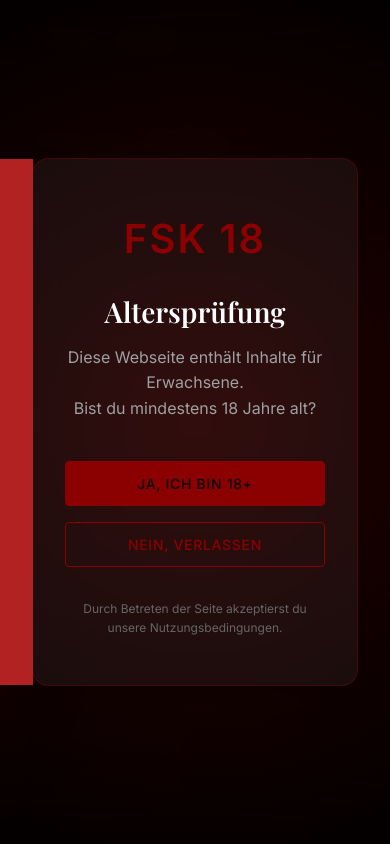
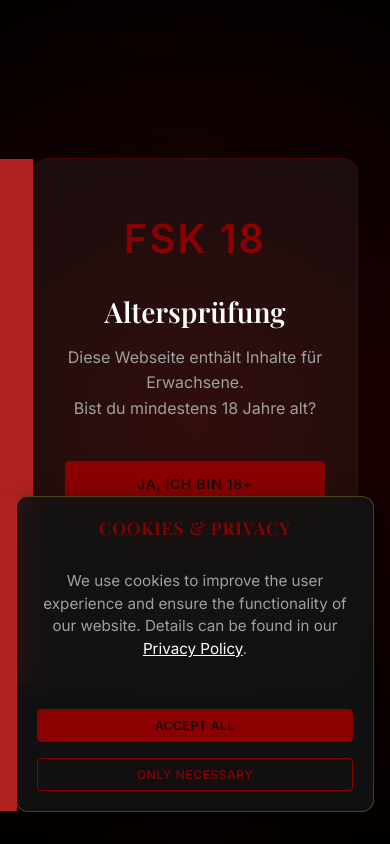
Before and after one commit to testaweise-cpu/relax, a React (Vite) app: page /datenschutz in a window 390 px wide. Shown: the top 844 px of the page. Built offline with nearby package versions, Linux system fonts and the light colour scheme; a web font is replaced by a local one.

Commit message:
Enhance privacy policy for DSGVO compliance and add premium cookie consent banner

```diff
--- a/src/components/CookieBanner.css
+++ b/src/components/CookieBanner.css
@@ -1,13 +1,23 @@
+.cookie-banner-wrapper {
+    position: fixed;
+    bottom: 2rem;
+    left: 0;
+    right: 0;
+    z-index: 10000;
+    padding: 0 1rem;
+    pointer-events: none;
+}
+
 .cookie-banner {
-    position: fixed;
-    bottom: 20px;
-    left: 20px;
-    right: 20px;
-    z-index: 1000;
-    padding: 1rem 1.5rem;
-    max-width: 1000px;
+    pointer-events: auto;
+    max-width: 800px;
     margin: 0 auto;
-    border: 1px solid rgba(255, 255, 255, 0.05);
+    padding: 1.5rem 2rem;
+    border-radius: 12px;
+    background: rgba(18, 18, 18, 0.9);
+    backdrop-filter: blur(12px);
+    border: 1px solid rgba(212, 175, 55, 0.3);
+    box-shadow: 0 10px 30px rgba(0, 0, 0, 0.5);
 }
 
 .cookie-content {
@@ -18,28 +28,40 @@
     gap: 1.5rem;
 }
 
+.cookie-content h3 {
+    margin: 0 0 0.5rem 0;
+    font-size: 1.1rem;
+    color: var(--color-dark-accent);
+    letter-spacing: 0.05em;
+    text-transform: uppercase;
+}
+
 .cookie-content p {
-    margin: 0;
-    font-size: 0.9rem;
-    color: #ccc;
-    flex: 1;
-    min-width: 250px;
+    margin: 0 0 1.5rem 0;
+    font-size: 0.95rem;
+    color: #a0a0a0;
+    line-height: 1.5;
 }
 
 .cookie-content a {
+    color: #fff;
+    text-decoration: underline;
+    transition: color 0.2s;
+}
+
+.cookie-content a:hover {
     color: var(--color-dark-accent);
-    text-decoration: underline;
 }
 
 .cookie-actions {
     display: flex;
-    gap: 0.75rem;
+    gap: 1rem;
 }
 
 @keyframes fadeInUp {
     from {
         opacity: 0;
-        transform: translateY(20px);
+        transform: translateY(30px);
     }
 
     to {
@@ -49,17 +71,26 @@
 }
 
 .animate-fade-in-up {
-    animation: fadeInUp 0.5s ease-out forwards;
+    animation: fadeInUp 0.6s cubic-bezier(0.16, 1, 0.3, 1) forwards;
 }
 
 @media (max-width: 600px) {
+    .cookie-banner {
+        padding: 1.25rem;
+    }
+
     .cookie-content {
         flex-direction: column;
         text-align: center;
     }
 
     .cookie-actions {
+        flex-direction: column;
         width: 100%;
         justify-content: center;
     }
+
+    .cookie-actions button {
+        width: 100%;
+    }
 }
--- a/src/components/CookieBanner.jsx
+++ b/src/components/CookieBanner.jsx
@@ -1,8 +1,10 @@
 import React, { useState, useEffect } from 'react';
 import { Link } from 'react-router-dom';
+import { useTranslation } from 'react-i18next';
 import './CookieBanner.css';
 
 const CookieBanner = () => {
+    const { t } = useTranslation();
     const [isVisible, setIsVisible] = useState(false);
 
     useEffect(() => {
@@ -13,27 +15,30 @@ const CookieBanner = () => {
         }
     }, []);
 
-    const handleAccept = () => {
-        localStorage.setItem('relax_lounge_cookies', 'accepted');
+    const handleAccept = (type) => {
+        localStorage.setItem('relax_lounge_cookies', type);
         setIsVisible(false);
     };
 
     if (!isVisible) return null;
 
     return (
+        <div className="cookie-banner-wrapper">
             <div className="cookie-banner glass-panel animate-fade-in-up">
                 <div className="cookie-content">
+                    <h3>Cookies & Privacy</h3>
                     <p>
-                    Wir verwenden Cookies, um die Nutzererfahrung zu verbessern.
-                    Details finden Sie in unserer <Link to="/datenschutz">Datenschutzerklärung</Link>.
+                        {t('cookie.text')} {t('cookie.privacy_link')}{' '}
+                        <Link to="/datenschutz">{t('datenschutz.title')}</Link>.
                     </p>
                     <div className="cookie-actions">
-                    <button onClick={handleAccept} className="btn btn-primary btn-sm">
-                        Akzeptieren
+                        <button onClick={() => handleAccept('all')} className="btn btn-primary btn-sm">
+                            {t('cookie.accept')}
                         </button>
-                    <button onClick={handleAccept} className="btn btn-outline btn-sm">
-                        Nur Notwendige
+                        <button onClick={() => handleAccept('necessary')} className="btn btn-outline btn-sm">
+                            {t('cookie.necessary')}
                         </button>
+                    </div>
                 </div>
             </div>
         </div>
--- a/src/i18n.js
+++ b/src/i18n.js
@@ -112,21 +112,34 @@ const resources = {
                 "title": "Datenschutzerklärung",
                 "glance": "1. Datenschutz auf einen Blick",
                 "general_notes": "Allgemeine Hinweise",
-                "p_glance": "Die folgenden Hinweise geben einen einfachen Überblick darüber, was mit Ihren personenbezogenen Daten passiert, wenn Sie diese Website besuchen. Personenbezogene Daten sind alle Daten, mit denen Sie persönlich identifiziert werden können.",
+                "p_glance": "Die folgenden Hinweise geben einen einfachen Überblick darüber, was mit Ihren personenbezogenen Daten passiert, wenn Sie diese Website besuchen. Personenbezogene Daten sind alle Daten, mit denen Sie persönlich identifiziert werden können. Ausführliche Informationen zum Thema Datenschutz entnehmen Sie unserer unter diesem Text aufgeführten Datenschutzerklärung.",
                 "collection": "2. Datenerfassung auf dieser Website",
                 "who_responsible": "Wer ist verantwortlich für die Datenerfassung auf dieser Website?",
-                "p_responsible": "Die Datenverarbeitung auf dieser Website erfolgt durch den Websitebetreiber. Dessen Kontaktdaten können Sie dem folgenden Abschnitt „Hinweis zur Verantwortlichen Stelle“ entnehmen.",
+                "p_responsible": "Die Datenverarbeitung auf dieser Website erfolgt durch den Websitebetreiber. Dessen Kontaktdaten können Sie dem Abschnitt „Hinweis zur Verantwortlichen Stelle“ in dieser Datenschutzerklärung entnehmen.",
                 "responsible_notice": "Hinweis zur Verantwortlichen Stelle",
                 "responsible_entity": "Die verantwortliche Stelle für die Datenverarbeitung auf dieser Website ist:",
                 "how_collect": "Wie erfassen wir Ihre Daten?",
-                "p_how_collect": "Ihre Daten werden zum einen dadurch erhoben, dass Sie uns diese mitteilen. Hierbei kann es sich z. B. um Daten handeln, die Sie in ein Kontaktformular eingeben. Andere Daten werden automatisch oder nach Ihrer Einwilligung beim Besuch der Website durch unsere IT-Systeme erfasst.",
+                "p_how_collect": "Ihre Daten werden zum einen dadurch erhoben, dass Sie uns diese mitteilen. Hierbei kann es sich z. B. um Daten handeln, die Sie in ein Kontaktformular eingeben. Andere Daten werden automatisch oder nach Ihrer Einwilligung beim Besuch der Website durch unsere IT-Systeme erfasst. Das sind vor allem technische Daten (z. B. Internetbrowser, Betriebssystem oder Uhrzeit des Seitenaufrufs).",
                 "what_use": "Wofür nutzen wir Ihre Daten?",
                 "p_what_use": "Ein Teil der Daten wird erhoben, um eine fehlerfreie Bereitstellung der Website zu gewährleisten. Andere Daten können zur Analyse Ihres Nutzerverhaltens verwendet werden.",
-                "cookies": "3. Cookies",
-                "p_cookies": "Unsere Internetseiten verwenden so genannte „Cookies“. Cookies sind kleine Textdateien und richten auf Ihrem Endgerät keinen Schaden an. Sie werden entweder vorübergehend für die Dauer einer Sitzung (Session-Cookies) oder dauerhaft (permanente Cookies) auf Ihrem Endgerät gespeichert.",
-                "analysis": "4. Analyse-Tools und Tools von Drittanbietern",
-                "p_analysis": "Wir nutzen die Noble Atlas Sync API zur Darstellung von Sedcards. Hierbei können technisch notwendige Daten an den Anbieter übertragen werden, um die korrekte Anzeige der Profile zu ermöglichen.",
-                "template_notice": "Hinweis: Dies ist eine Vorlage. Bitte lassen Sie diese Datenschutzerklärung durch einen Fachanwalt prüfen und vervollständigen."
+                "rights": "Welche Rechte haben Sie bezüglich Ihrer Daten?",
+                "p_rights": "Sie haben jederzeit das Recht, unentgeltlich Auskunft über Herkunft, Empfänger und Zweck Ihrer gespeicherten personenbezogenen Daten zu erhalten. Sie haben außerdem ein Recht, die Berichtigung oder Löschung dieser Daten zu verlangen. Wenn Sie eine Einwilligung zur Datenverarbeitung erteilt haben, können Sie diese Einwilligung jederzeit für die Zukunft widerrufen. Außerdem haben Sie das Recht, unter bestimmten Umständen die Einschränkung der Verarbeitung Ihrer personenbezogenen Daten zu verlangen. Des Weiteren steht Ihnen ein Beschwerderecht bei der zuständigen Aufsichtsbehörde zu.",
+                "hosting": "3. Hosting",
+                "hosting_railway": "Wir hosten unsere Website bei Railway. Anbieter ist die Railway Corp. Wenn Sie unsere Website besuchen, werden verschiedene Logfiles inkl. Ihrer IP-Adressen erfasst.",
+                "encryption": "4. SSL- bzw. TLS-Verschlüsselung",
+                "p_encryption": "Diese Seite nutzt aus Sicherheitsgründen und zum Schutz der Übertragung vertraulicher Inhalte, wie zum Beispiel Bestellungen oder Anfragen, die Sie an uns als Seitenbetreiber senden, eine SSL- bzw. TLS-Verschlüsselung. Eine verschlüsselte Verbindung erkennen Sie daran, dass die Adresszeile des Browsers von „http://“ auf „https://“ wechselt und an dem Schloss-Symbol in Ihrer Browserzeile.",
+                "cookies": "5. Cookies",
+                "p_cookies": "Unsere Internetseiten verwenden so genannte „Cookies“. Cookies sind kleine Textdateien und richten auf Ihrem Endgerät keinen Schaden an. Sie werden entweder vorübergehend für die Dauer einer Sitzung (Session-Cookies) oder dauerhaft (permanente Cookies) auf Ihrem Endgerät gespeichert. Cookies dienen dazu, unser Angebot nutzerfreundlicher, effektiver und sicherer zu machen.",
+                "analysis": "6. Analyse-Tools und Tools von Drittanbietern",
+                "p_analysis": "Wir nutzen die Noble Atlas Sync API zur Darstellung von Sedcards. Hierbei werden technisch notwendige Daten an den Anbieter übertragen, um die Profile anzuzeigen. Weitere Informationen finden Sie in der Datenschutzerklärung des Anbieters.",
+                "template_notice": "Hinweis: Diese Datenschutzerklärung dient der Information. Für eine rechtssichere Beratung wenden Sie sich bitte an einen Fachanwalt."
+            },
+            "cookie": {
+                "text": "Wir verwenden Cookies, um die Nutzererfahrung zu verbessern und die Funktionalität unserer Website zu gewährleisten.",
+                "privacy_link": "Details finden Sie in unserer",
+                "accept": "Alle akzeptieren",
+                "necessary": "Nur notwendige",
+                "settings": "Einstellungen"
             }
         }
     },
@@ -238,21 +251,34 @@ const resources = {
                 "title": "Privacy Policy",
                 "glance": "1. Privacy at a Glance",
                 "general_notes": "General Information",
-                "p_glance": "The following information provides a simple overview of what happens to your personal data when you visit this website. Personal data is any data with which you can be personally identified.",
+                "p_glance": "The following information provides a simple overview of what happens to your personal data when you visit this website. Personal data is any data with which you can be personally identified. You can find detailed information on the subject of data protection in our privacy policy listed below this text.",
                 "collection": "2. Data Collection on this Website",
                 "who_responsible": "Who is responsible for the data collection on this website?",
-                "p_responsible": "Data processing on this website is carried out by the website operator. You can find their contact details in the following section \"Information on the Responsible Body\".",
+                "p_responsible": "Data processing on this website is carried out by the website operator. You can find their contact details in the section \"Information on the Responsible Body\" in this privacy policy.",
                 "responsible_notice": "Information on the Responsible Body",
                 "responsible_entity": "The responsible body for data processing on this website is:",
                 "how_collect": "How do we collect your data?",
-                "p_how_collect": "Your data is collected on the one hand by the fact that you provide it to us. This can be, for example, data that you enter into a contact form. Other data is collected automatically or with your consent when you visit the website through our IT systems.",
+                "p_how_collect": "Your data is collected on the one hand by the fact that you provide it to us. This can be, for example, data that you enter into a contact form. Other data is collected automatically or with your consent when you visit the website through our IT systems. This is primarily technical data (e.g. internet browser, operating system or time of the page view).",
                 "what_use": "What do we use your data for?",
                 "p_what_use": "Part of the data is collected to ensure that the website is provided without errors. Other data can be used to analyze your user behavior.",
-                "cookies": "3. Cookies",
-                "p_cookies": "Our Internet pages use so-called \"cookies\". Cookies are small text files and do not cause any damage to your end device. They are stored either temporarily for the duration of a session (session cookies) or permanently (permanent cookies) on your end device.",
-                "analysis": "4. Analysis Tools and Tools from Third-Party Providers",
-                "p_analysis": "We use the Noble Atlas Sync API to display sedcards. In this process, technically necessary data can be transferred to the provider to enable the correct display of the profiles.",
-                "template_notice": "Note: This is a template. Please have this privacy policy checked and completed by a specialist lawyer."
+                "rights": "What rights do you have regarding your data?",
+                "p_rights": "You have the right at any time to receive information about the origin, recipient and purpose of your stored personal data free of charge. You also have a right to request the correction or deletion of this data. If you have given your consent to data processing, you can revoke this consent at any time for the future. You also have the right to request that the processing of your personal data be restricted under certain circumstances. Furthermore, you have a right of appeal to the competent supervisory authority.",
+                "hosting": "3. Hosting",
+                "hosting_railway": "We host our website at Railway. The provider is Railway Corp. When you visit our website, various log files including your IP addresses are recorded.",
+                "encryption": "4. SSL or TLS Encryption",
+                "p_encryption": "For security reasons and to protect the transmission of confidential content, such as orders or requests that you send to us as the site operator, this site uses SSL or TLS encryption. You can recognize an encrypted connection by the fact that the address line of the browser changes from \"http://\" to \"https://\" and by the lock symbol in your browser line.",
+                "cookies": "5. Cookies",
+                "p_cookies": "Our internet pages use so-called \"cookies\". Cookies are small text files and do not cause any damage to your end device. They are stored either temporarily for the duration of a session (session cookies) or permanently (permanent cookies) on your end device. Cookies serve to make our offer more user-friendly, effective and secure.",
+                "analysis": "6. Analysis Tools and Third-Party Tools",
+                "p_analysis": "We use the Noble Atlas Sync API to display sedcards. In this process, technically necessary data is transferred to the provider to display the profiles. Further information can be found in the provider's privacy policy.",
+                "template_notice": "Note: This privacy policy is for information purposes. For legally binding advice, please contact a specialist lawyer."
+            },
+            "cookie": {
+                "text": "We use cookies to improve the user experience and ensure the functionality of our website.",
+                "privacy_link": "Details can be found in our",
+                "accept": "Accept all",
+                "necessary": "Only necessary",
+                "settings": "Settings"
             }
         }
     }
--- a/src/pages/Datenschutz.jsx
+++ b/src/pages/Datenschutz.jsx
@@ -13,6 +13,11 @@ const Datenschutz = () => {
                     <h3>{t('datenschutz.general_notes')}</h3>
                     <p>
                         {t('datenschutz.p_glance')}
+                    </p>
+
+                    <h3>{t('datenschutz.rights')}</h3>
+                    <p>
+                        {t('datenschutz.p_rights')}
                     </p>
 
                     <h2>{t('datenschutz.collection')}</h2>
@@ -41,6 +46,16 @@ const Datenschutz = () => {
                         {t('datenschutz.p_what_use')}
                     </p>
 
+                    <h2>{t('datenschutz.hosting')}</h2>
+                    <p>
+                        {t('datenschutz.hosting_railway')}
+                    </p>
+
+                    <h2>{t('datenschutz.encryption')}</h2>
+                    <p>
+                        {t('datenschutz.p_encryption')}
+                    </p>
+
                     <h2>{t('datenschutz.cookies')}</h2>
                     <p>
                         {t('datenschutz.p_cookies')}
@@ -51,7 +66,7 @@ const Datenschutz = () => {
                         {t('datenschutz.p_analysis')}
                     </p>
 
-                    <p style={{ marginTop: '2rem', fontStyle: 'italic' }}>
+                    <p style={{ marginTop: '2rem', fontStyle: 'italic', borderTop: '1px solid #333', paddingTop: '1rem' }}>
                         {t('datenschutz.template_notice')}
                     </p>
                 </div>
```
Lines whose indentation alone changed are shown as unchanged.
